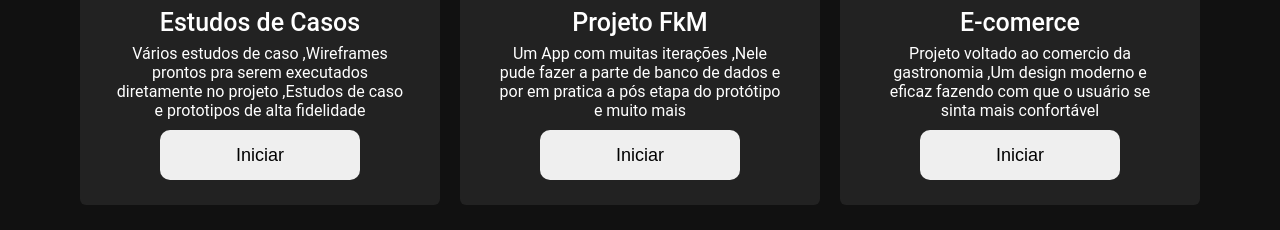
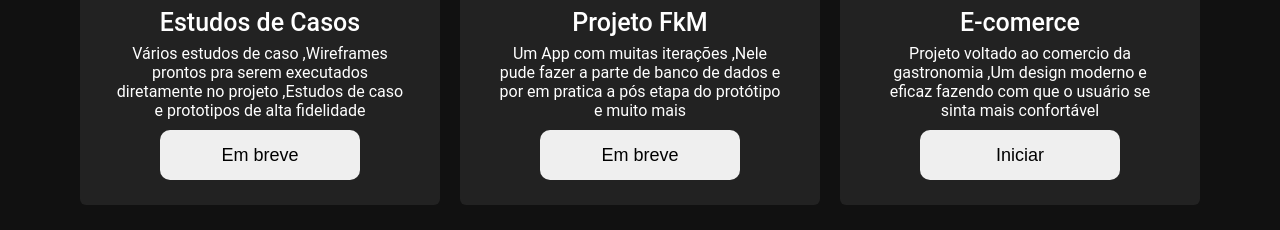
Before and after one commit to dev-franklin/portifolio-fran, a plain HTML site: page index.html in a window 1280 px wide. Shown: the part 2782-3012 px from the top of the page. Drawn offline with nearby package versions, Linux system fonts and the light colour scheme.

Commit message:
Update index.html

```diff
--- a/index.html
+++ b/index.html
@@ -149,7 +149,7 @@
                        <img src="imagens/aqui.png" alt="">
                        <div class="text">Estudos de Casos</div>
                        <p>Vários estudos de caso ,Wireframes prontos pra serem executados diretamente no projeto ,Estudos de caso e prototipos de alta fidelidade</p>
-                       <button  onclick="resumo1()" id="btt">Iniciar</button>
+                       <button  onclick="resumo1()" id="btt">Em breve</button>
                     </div>
                </div>
                <div class="card">
@@ -157,7 +157,7 @@
                     <img src="imagens/aa.png" alt="">
                     <div class="text">Projeto FkM</div>
                     <p>Um App com muitas iterações ,Nele pude fazer a parte de banco de dados e por em pratica a pós etapa do protótipo e muito mais</p>
-                    <button id="btt" onclick="resumo2()">Iniciar</button>
+                    <button id="btt" onclick="resumo2()">Em breve</button>
                 </div>
             </div>
             <div class="card">
```
